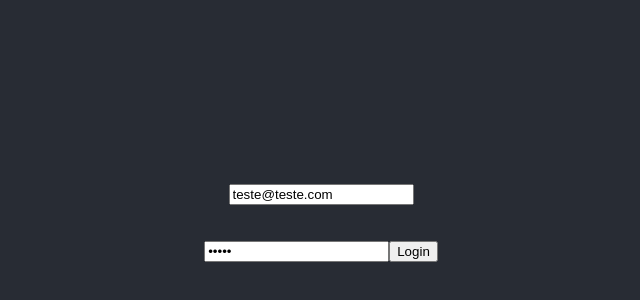
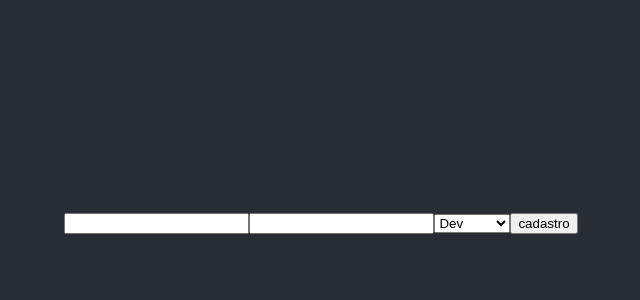
Before and after one commit to arv1983/Projeto-Panelinha-Colegio, a React (Create React App) app: page / in a window 1280 px wide. Shown: the part 182-482 px from the top of the page, without its empty margins (319-959 px from the left). Built offline with nearby package versions, Linux system fonts and the light colour scheme.

Commit message:
feat: Register

```diff
--- a/src/App.js
+++ b/src/App.js
@@ -1,11 +1,12 @@
 import "./App.css";
 import Login from "./components/Login";
+import Register from "./components/Register";
 
 function App() {
   return (
     <div className="App">
       <header className="App-header">
-        <Login />
+        <Register />
       </header>
     </div>
   );
--- a/src/components/Login/index.js
+++ b/src/components/Login/index.js
@@ -2,12 +2,11 @@ import api from "../../services/api";
 import * as yup from "yup";
 import { useForm } from "react-hook-form";
 import { yupResolver } from "@hookform/resolvers/yup";
-import axios from "axios";
 
 const Login = () => {
   const handleData = (dados) => {
     console.log(dados);
-    axios.post("https://capstone-grupo1.herokuapp.com/login", dados).then(
+    api.post("/login", dados).then(
       (response) => {
         console.log(response);
 
@@ -31,7 +30,11 @@ const Login = () => {
     email: yup.string().required("required"),
     password: yup.string().required("required"),
   });
-  const { register, handleSubmit, errors } = useForm({
+  const {
+    register,
+    handleSubmit,
+    formState: { errors },
+  } = useForm({
     resolver: yupResolver(schema),
   });
 
@@ -39,17 +42,17 @@ const Login = () => {
     <>
       <form onSubmit={handleSubmit(handleData)}>
         <input
-          id="email"
-          name="email"
-          ref={register}
+          // id="email"
+          // name="email"
+          {...register("email")}
           placeholder="username"
           defaultValue="teste@teste.com"
         />
         <p style={{ color: "red" }}>{errors.username?.message}</p>
         <input
-          name="password"
-          type="password"
-          ref={register}
+          // name="password"
+          // type="password"
+          {...register("password")}
           defaultValue="teste"
           placeholder="password"
         />
--- a/src/components/Register/index.js
+++ b/src/components/Register/index.js
@@ -1,19 +1,54 @@
+import api from "../../services/api";
+import * as yup from "yup";
+import { useForm } from "react-hook-form";
+import { yupResolver } from "@hookform/resolvers/yup";
+
 const Register = () => {
-  function submit(e) {
-    e.preventDefault();
-    console.log(e.target.username.value);
-  }
+  const handleData = (dados) => {
+    console.log(dados);
+    api.post("/register", dados).then(
+      (response) => {
+        console.log(response);
+
+        localStorage.clear();
+        // armazenar token
+        if (response.request.status === 200) {
+          localStorage.setItem("token", JSON.stringify(response.data.access));
+          //    history.push('/home ou sei la')
+        } else {
+          console.log("deu merda");
+        }
+      },
+      (e) => {
+        console.log("deu merda2");
+        console.log(e);
+      }
+    );
+  };
+
+  const schema = yup.object().shape({
+    email: yup.string().required("required"),
+    password: yup.string().required("required"),
+    type: yup.string().required("required"),
+  });
+  const {
+    register,
+    handleSubmit,
+    formState: { errors },
+  } = useForm({
+    resolver: yupResolver(schema),
+  });
 
   return (
     <>
-      <form onSubmit={(e) => submit(e)}>
-        <input type="text" name="username"></input>
-        <input type="text" name="password"></input>
-        <select name="type">
+      <form onSubmit={handleSubmit(handleData)}>
+        <input type="text" name="email" {...register("email")}></input>
+        <input type="text" name="password" {...register("password")}></input>
+        <select name="type" {...register("type")}>
           <option value="pf">Dev</option>
           <option value="pj">Empresa</option>
         </select>
-        <button>cadast</button>
+        <button type="submit">cadastro</button>
       </form>
     </>
   );
```
Also changed, not shown: package.json (+5 -5 lines), 2 other files (tests, documents, lock files or other folders).
